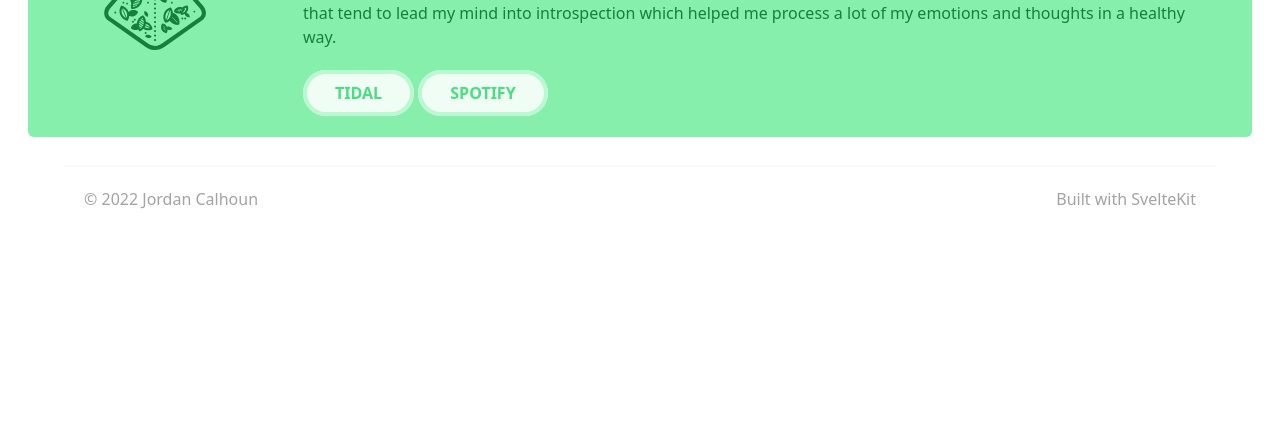
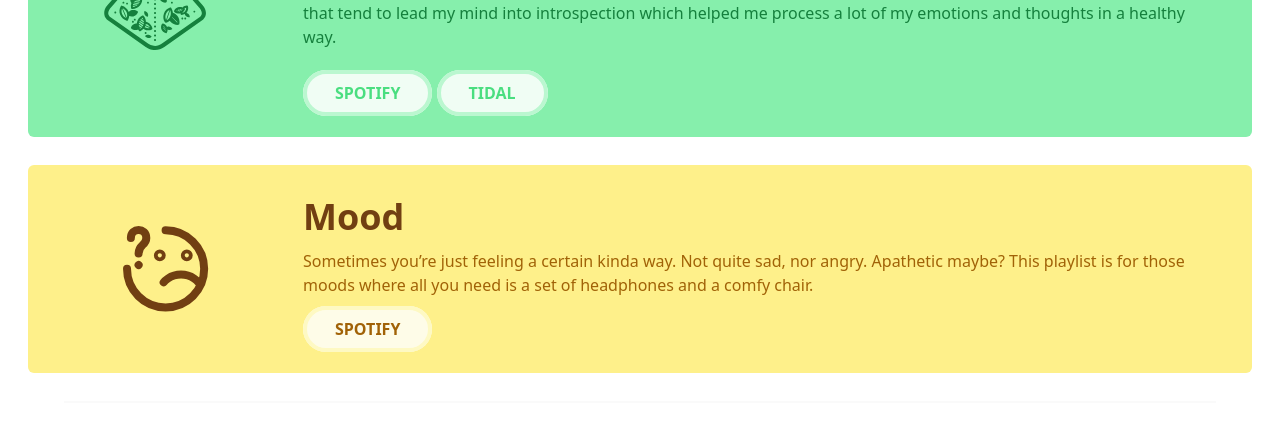
Before and after one commit to jordancalhoun/jordancalhoun.com, a SvelteKit app: page /playlists in a window 1280 px wide. Shown: the part 195-618 px from the top of the page. Built offline with nearby package versions, Linux system fonts and the light colour scheme; a web font is replaced by a local one.

Commit message:
Add Mood Playlist

```diff
--- a/src/routes/playlists/+page.svelte
+++ b/src/routes/playlists/+page.svelte
@@ -22,6 +22,30 @@
       </p>
 
       <a
+        href="https://open.spotify.com/playlist/7Bt8uzRoIt0rfMbysXaCQs?si=e401475b77ee4d9f"
+        target="_blank"
+        class="
+          uppercase
+          px-7
+          py-2
+          rounded-full
+          text-md
+          font-bold
+          text-green-400
+          bg-green-50
+          border-4
+          border-green-200
+          hover:shadow
+          shadow-green-800
+          hover:ring-2
+          ring-green-400
+          transition-all
+          "
+      >
+        Spotify
+      </a>
+
+      <a
         href="https://tidal.com/browse/playlist/f915f9be-4e5f-4c04-844a-342352fc208f"
         target="_blank"
         class="
@@ -44,9 +68,27 @@
       >
         Tidal
       </a>
+    </div>
+  </div>
+</div>
+
+<div class="px-2 md:px-7 my-2 md:my-7 lg:flex  mx-auto max-w-7xl">
+  <div
+    class="bg-yellow-200 p-3 md:p-8 md:pl-0 md:grid md:grid-cols-[275px_minmax(0px,_1fr)_0px] items-center selection:bg-yellow-100 selection:text-yellow-900 rounded-md"
+  >
+    <div class="flex justify-center p-5 md:p-0">
+      <img src="/images/playlists/mood-emoji.svg" alt="Apathetic Emoji" />
+    </div>
+    <div class="text-yellow-700 text-base pb-5 p-3 md:p-0">
+      <h2 class="font-semibold text-4xl text-yellow-900">Mood</h2>
+      <p class="pt-3 mb-5">
+        Sometimes you’re just feeling a certain kinda way. Not quite sad, nor angry. Apathetic
+        maybe? This playlist is for those moods where all you need is a set of headphones and a
+        comfy chair.
+      </p>
 
       <a
-        href="https://open.spotify.com/playlist/7Bt8uzRoIt0rfMbysXaCQs?si=e401475b77ee4d9f"
+        href="https://open.spotify.com/playlist/6W4EqoTMa0dxzcHWBukVhu?si=83a3a67a9a674d36"
         target="_blank"
         class="
           uppercase
@@ -55,14 +97,14 @@
           rounded-full
           text-md
           font-bold
-          text-green-400
-          bg-green-50
+          text-yellow-700
+          bg-yellow-50
           border-4
-          border-green-200
+          border-yellow-100
           hover:shadow
-          shadow-green-800
+          shadow-yellow-800
           hover:ring-2
-          ring-green-400
+          ring-yellow-400
           transition-all
           "
       >
```
Also changed, not shown: static/images/playlists/mood-emoji.svg (added).
